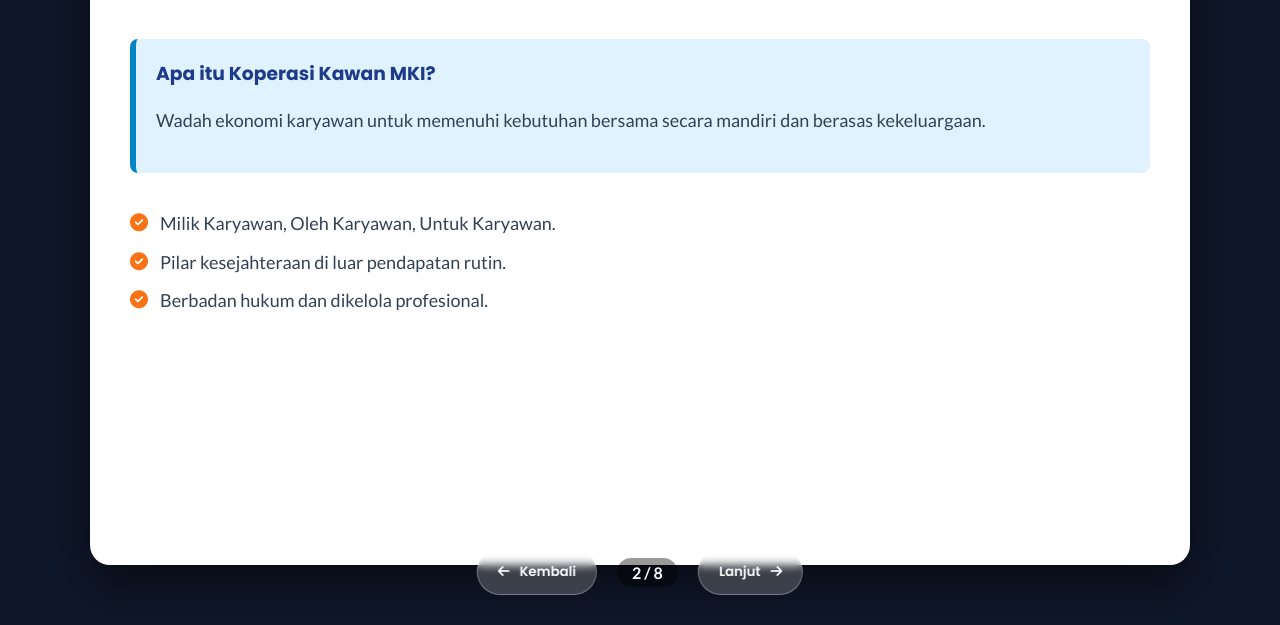
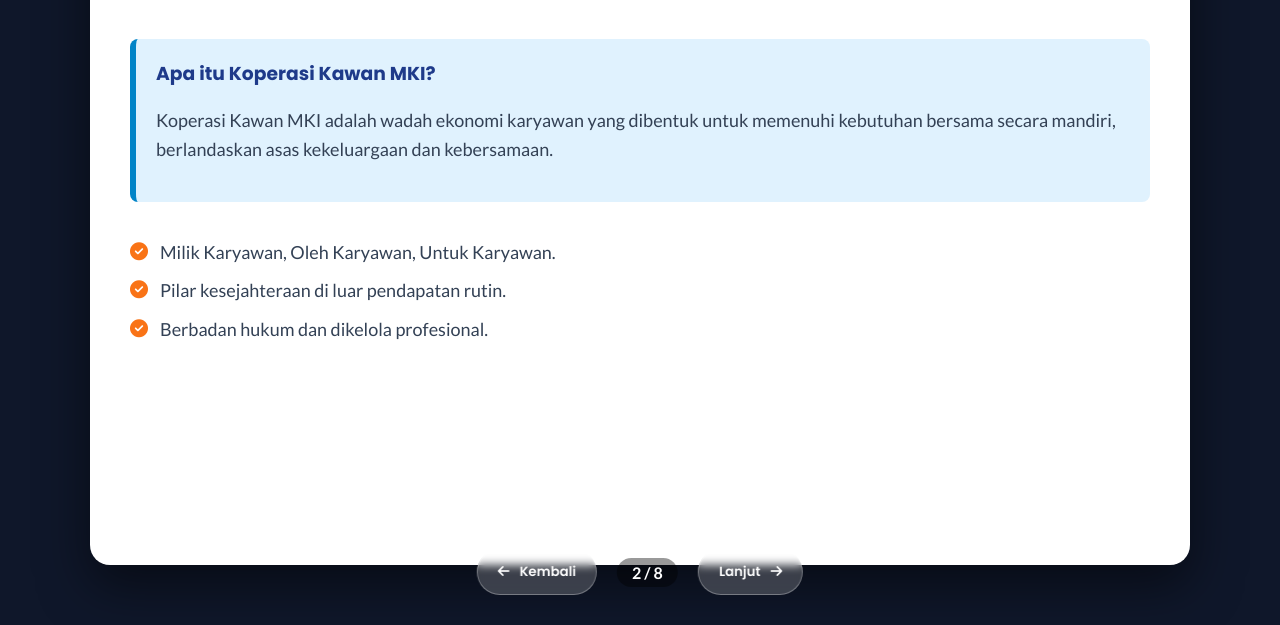
Before and after one commit to kopkawanmki-byte/sosialisasi, a plain HTML site: page index.html in a window 1280 px wide. Both pictures are taken after a click on the button "Lanjut". Shown: the part 175-800 px from the top of the page. Drawn offline with Linux system fonts and the light colour scheme.

Commit message:
Update index.html

```diff
--- a/index.html
+++ b/index.html
@@ -272,7 +272,7 @@
             <h2 class="slide-title">1. Pengantar</h2>
             <div class="highlight-box">
                 <h3>Apa itu Koperasi Kawan MKI?</h3>
-                <p>Wadah ekonomi karyawan untuk memenuhi kebutuhan bersama secara mandiri dan berasas kekeluargaan.</p>
+                <p>Koperasi Kawan MKI adalah wadah ekonomi karyawan yang dibentuk untuk memenuhi kebutuhan bersama secara mandiri, berlandaskan asas kekeluargaan dan kebersamaan.</p>
             </div>
             <ul class="bullet-list">
                 <li>Milik Karyawan, Oleh Karyawan, Untuk Karyawan.</li>
```
